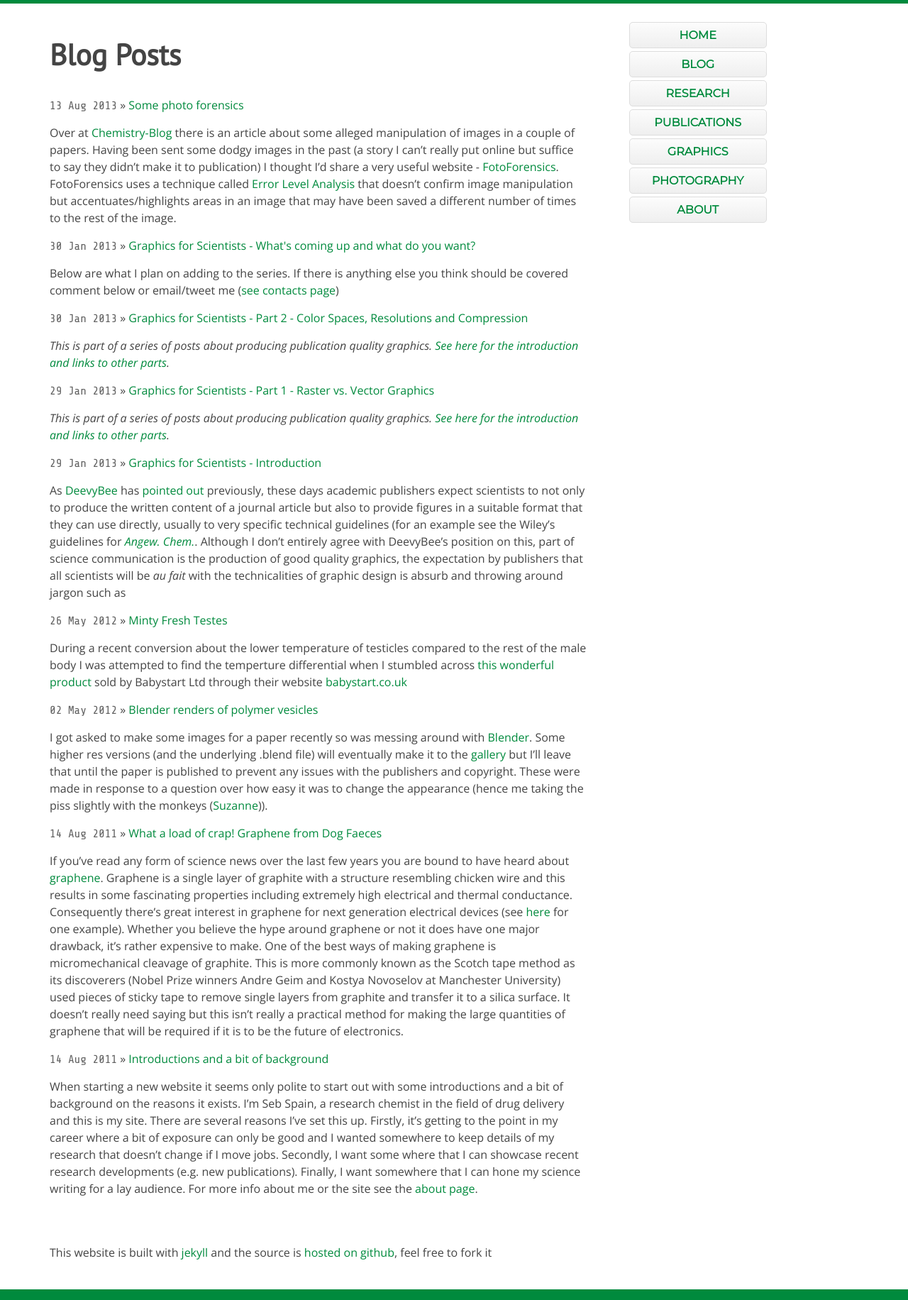
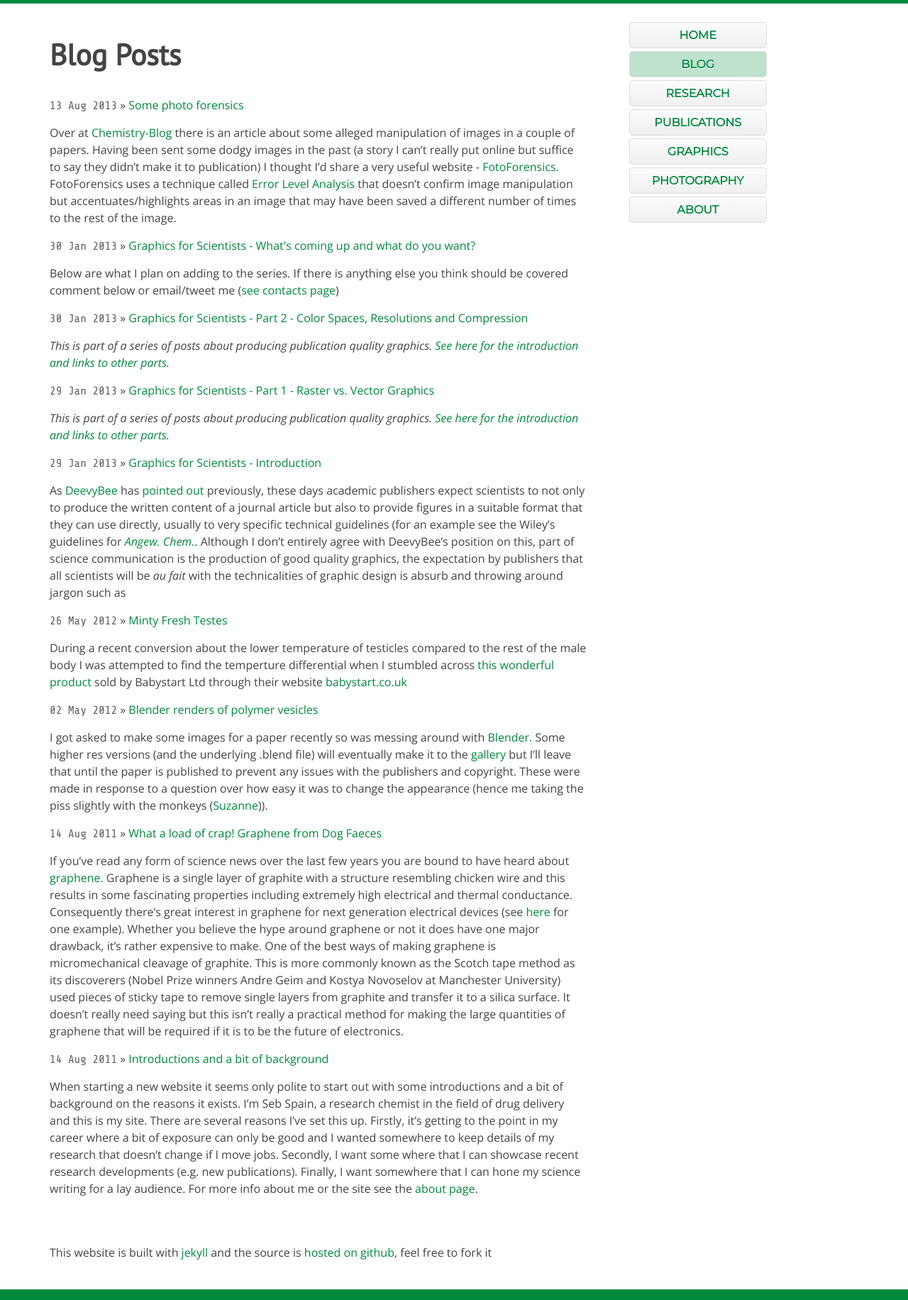
Before and after one commit to sebspain/sebspain.github.io, a Jekyll site: the page built from blog.html, in a window 1280 px wide. Shown: the whole page at 71% size. Built offline with Jekyll 4.4.1, drawn with Linux system fonts in a browser that asks for light colours; Markdown is read by kramdown in place of the engine named in the settings.

Commit message:
added highlighting to current page in main nav

```diff
--- a/_includes/main-nav.html
+++ b/_includes/main-nav.html
@@ -3,22 +3,22 @@
   <li class="nav-button">
     <a href="/">Home</a>
   </li>
-  <li class="nav-button">
+  <li class="nav-button {% if page.title == 'Blog Posts' %}current{% endif %}">
     <a href="/blog.html">Blog</a>
   </li>
-  <li class="nav-button">
+  <li class="nav-button {% if page.title == 'Research' %}current{% endif %}">
     <a href="/research/">Research</a>
   </li>
-  <li class="nav-button">
+  <li class="nav-button {% if page.title == 'Publications' %}current{% endif %}">
     <a href="/publications/">Pub<span class="show-on-mobiles">s</span><span class="hide-on-mobiles">lications</span></a>
   </li>
-  <li class="nav-button">
+  <li class="nav-button {% if page.title == 'Graphics' %}current{% endif %}">
     <a href="/graphics.html">Graphics</a>
   </li>
-   <li class="nav-button">
+   <li class="nav-button {% if page.title == 'Photography' %}current{% endif %} ">
     <a href="/photos.html">Photo<span class="show-on-mobiles">s</span><span class="hide-on-mobiles">graphy</span></a>
   </li>
-  <li class="nav-button">
+  <li class="nav-button {% if page.title == 'About' %}current{% endif %}">
     <a href="/about/">About</a>
   </li>
 </ul>
--- a/css/style.css
+++ b/css/style.css
@@ -150,6 +150,10 @@ li.posts {
   border: 1px solid rgba(0, 138, 61, 0.5);
 }
 
+.current {
+	background: rgba(0, 138, 61, 0.25);
+}
+
 footer p {
   margin: 0;
   font-size: 1em;
```
